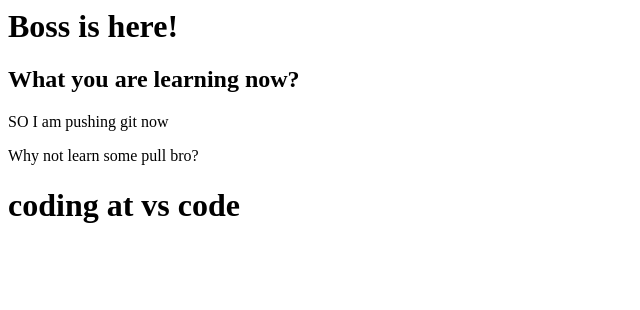
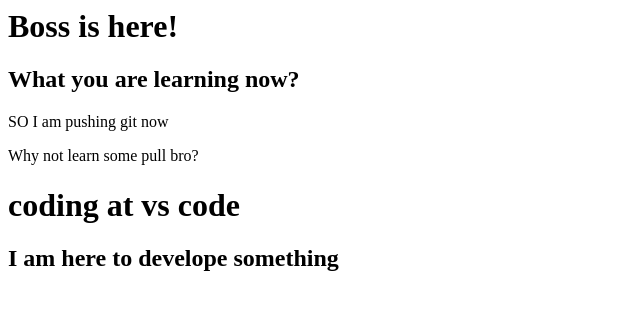
Before and after one commit to ZahidPY/testSite, a plain HTML site: page index.html in a window 1280 px wide. Shown: the whole page, without its empty margins (0-640 px from the left). Drawn offline with Linux system fonts and the light colour scheme.

Commit message:
from-developer

```diff
--- a/index.html
+++ b/index.html
@@ -5,3 +5,4 @@
   Why not learn some pull bro?
 </p>
 <h1> coding at vs code</h1>
+<h2>I am here to develope something</h2>
```
